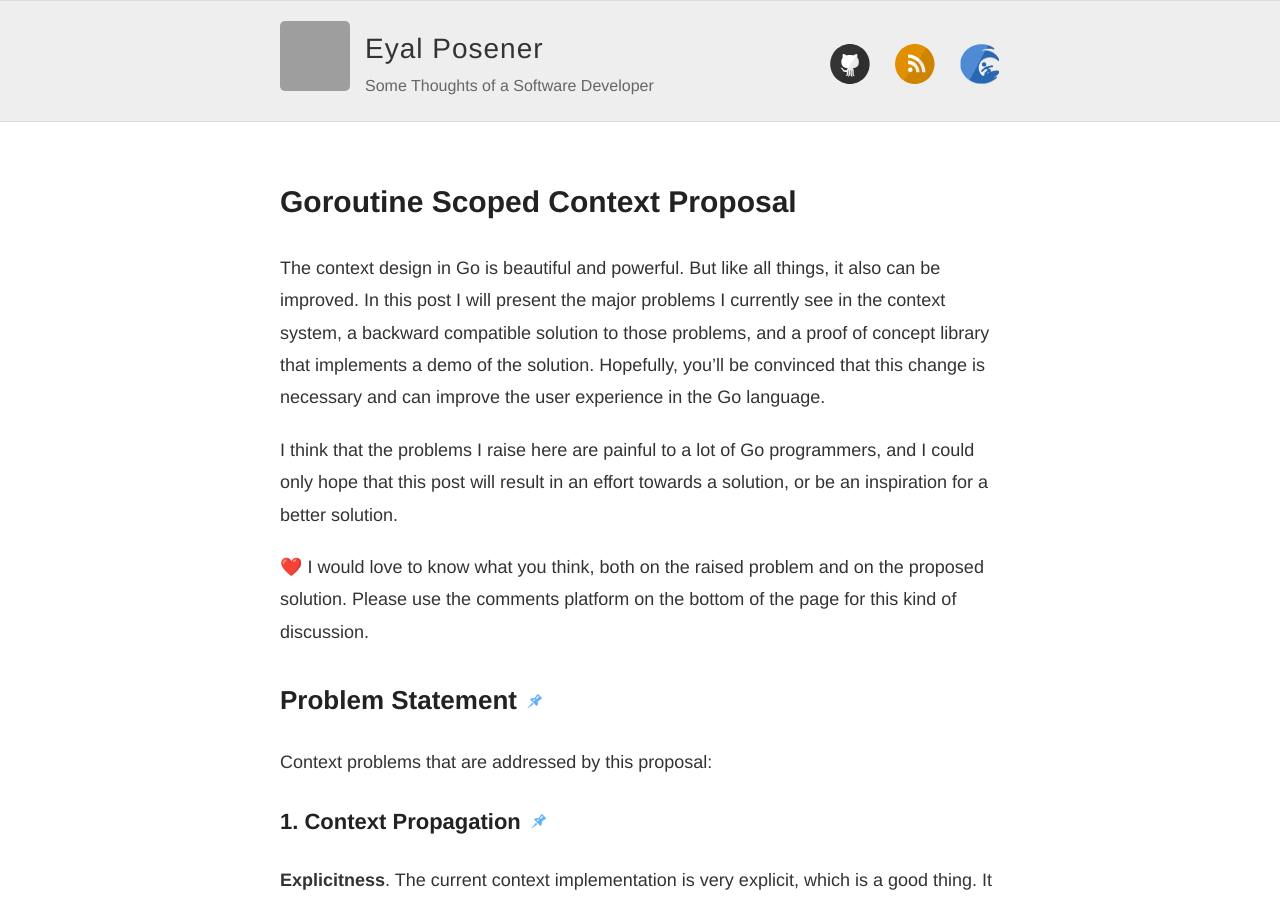
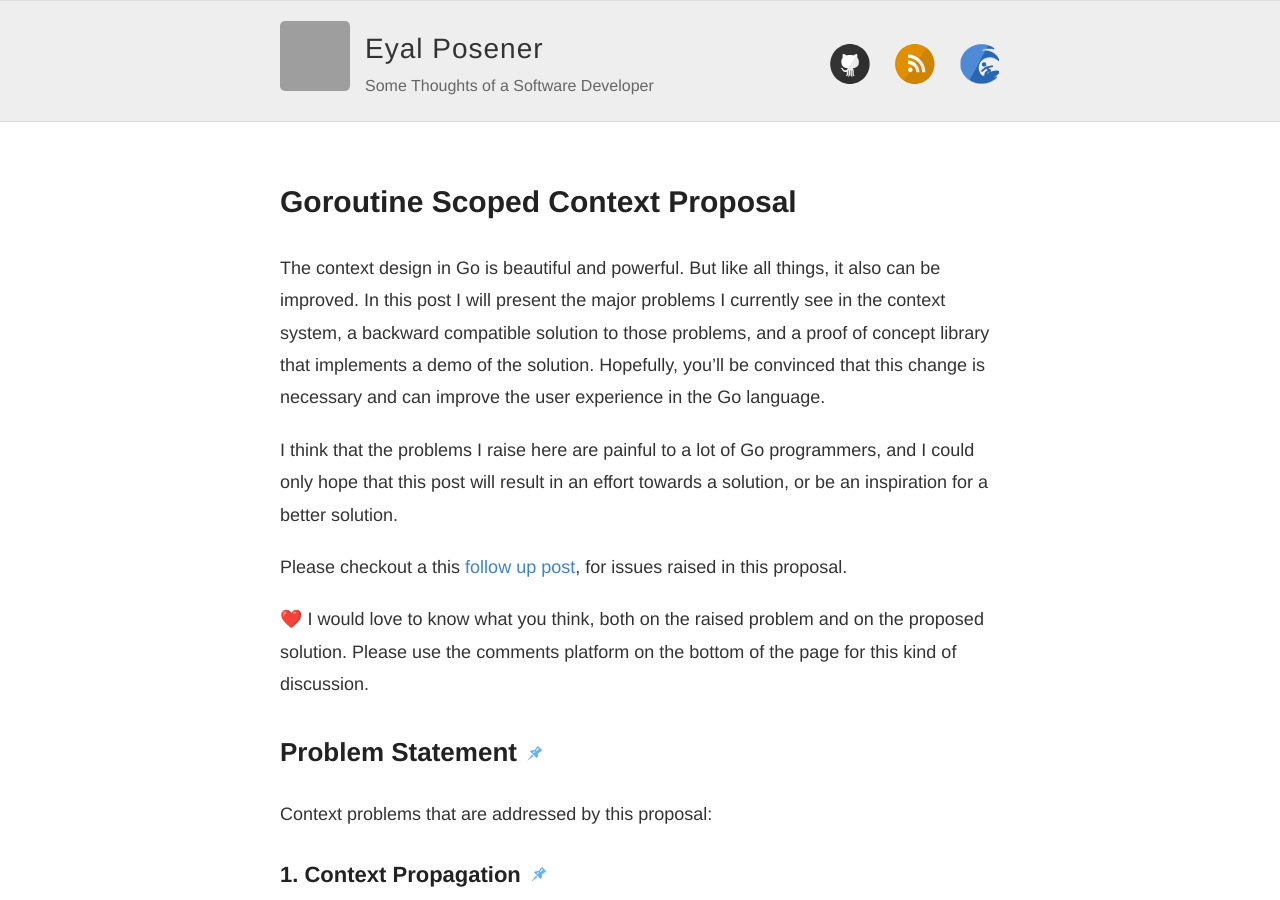
Before and after one commit to posener/posener.github.io, a Jekyll site: the page built from _posts/2018-10-10-goroutine-scoped-context.md, in a window 1280 px wide and 900 px high. Built offline with Jekyll 4.4.1, drawn with Linux system fonts in a browser that asks for light colours; emoji names are drawn with the system emoji font; comment, search, counter and statistics services are not loaded; grey boxes are pictures that could not be loaded.

Commit message:
add follow up note

```diff
--- a/_posts/2018-10-10-goroutine-scoped-context.md
+++ b/_posts/2018-10-10-goroutine-scoped-context.md
@@ -14,6 +14,9 @@ improve the user experience in the Go language.
 I think that the problems I raise here are painful to a lot of Go programmers,
 and I could only hope that this post will result in an effort
 towards a solution, or be an inspiration for a better solution.
+
+Please checkout a this [follow up post](/context-scoping), for issues raised
+in this proposal.
 
 :heart: I would love to know what you think, both on the raised problem and on the proposed solution.
 Please use the comments platform on the bottom of the page for this kind of discussion.
```
